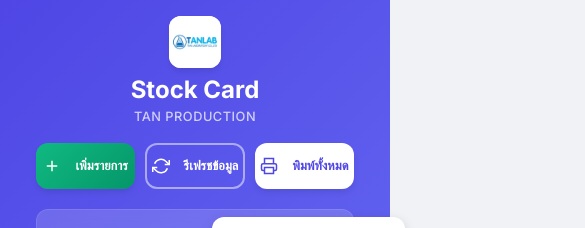
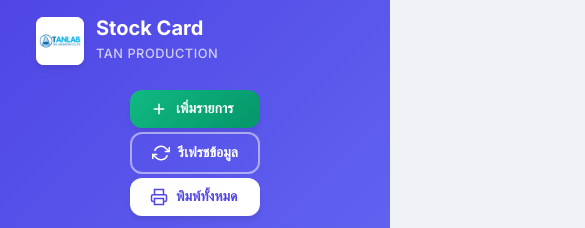
Before and after one commit to pongpipat4174-rgb/stockcard, a plain HTML site: page index.html in a window 390 px wide. Shown: the top 228 px of the page, 585 px wide, since content can reach past the window. Drawn offline with Linux system fonts and the light colour scheme; no server answers.

Commit message:
UI: Optimize mobile header spacing and alignment

```diff
--- a/styles.css
+++ b/styles.css
@@ -3221,24 +3221,28 @@
     }
 
     /* 1. Brand Centered */
+    /* 1. Brand Compact Row */
     .brand {
         display: flex !important;
-        flex-direction: column;
-        align-items: center;
-        justify-content: center;
+        flex-direction: row;
+        /* Horizontal */
+        align-items: center;
+        justify-content: flex-start;
+        /* Left align */
         width: 100%;
         order: 0;
-        text-align: center;
-        gap: 8px;
+        text-align: left;
+        gap: 12px;
+        margin-bottom: 0.5rem;
     }
 
     .brand-logo {
-        /* Remove fixed size to allow image to scale naturally or use max-width */
-        max-width: 80px;
-        /* Reasonable max width for mobile logo */
+        max-width: 48px;
+        /* Smaller Logo */
+        border-radius: 8px;
+        /* Soften */
         height: auto;
         margin: 0;
-        /* box-shadow: 0 4px 6px rgba(0,0,0,0.1); -> Remove shadow from container if image has transparency */
     }
 
     .brand-logo img {
@@ -3248,15 +3252,13 @@
     }
 
     .brand-text {
-        display: flex;
-        flex-direction: column;
-        align-items: center;
+        align-items: flex-start;
+        /* Left align text */
     }
 
     .brand-text h1 {
-        font-size: 1.5rem;
-        /* Larger title */
-        margin-bottom: 2px;
+        font-size: 1.25rem;
+        margin-bottom: 0;
     }
 
     .brand-text span {
@@ -3271,15 +3273,33 @@
         order: 1;
         width: 100%;
         display: grid;
-        grid-template-columns: 1fr 1fr 1fr;
-        gap: 10px;
-        margin-bottom: 4px;
+
+        /* 2. Actions (Scrollable horizontal or Grid) */
+        .header-actions {
+            order: 1;
+            width: 100%;
+            display: flex;
+            /* Flex for scroll or wrapping */
+            flex-wrap: nowrap;
+            overflow-x: auto;
+            /* Allow scroll if needed on very small screens */
+            gap: 8px;
+            margin-bottom: 8px;
+            padding-bottom: 4px;
+            /* Space for scrollbar if any */
+            -webkit-overflow-scrolling: touch;
+        }
+
+        .header-actions::-webkit-scrollbar {
+            display: none;
         }
 
         .header-actions .btn {
-        justify-content: center;
-        padding: 0.75rem 0.25rem;
-        font-size: 0.8rem;
+            flex: 1;
+            /* Equal width */
+            white-space: nowrap;
+            padding: 0.6rem 0.5rem;
+            font-size: 0.75rem;
             width: 100%;
             flex-direction: row;
             /* Ensure icon and text are inline */
```
Lines whose indentation alone changed are shown as unchanged.
